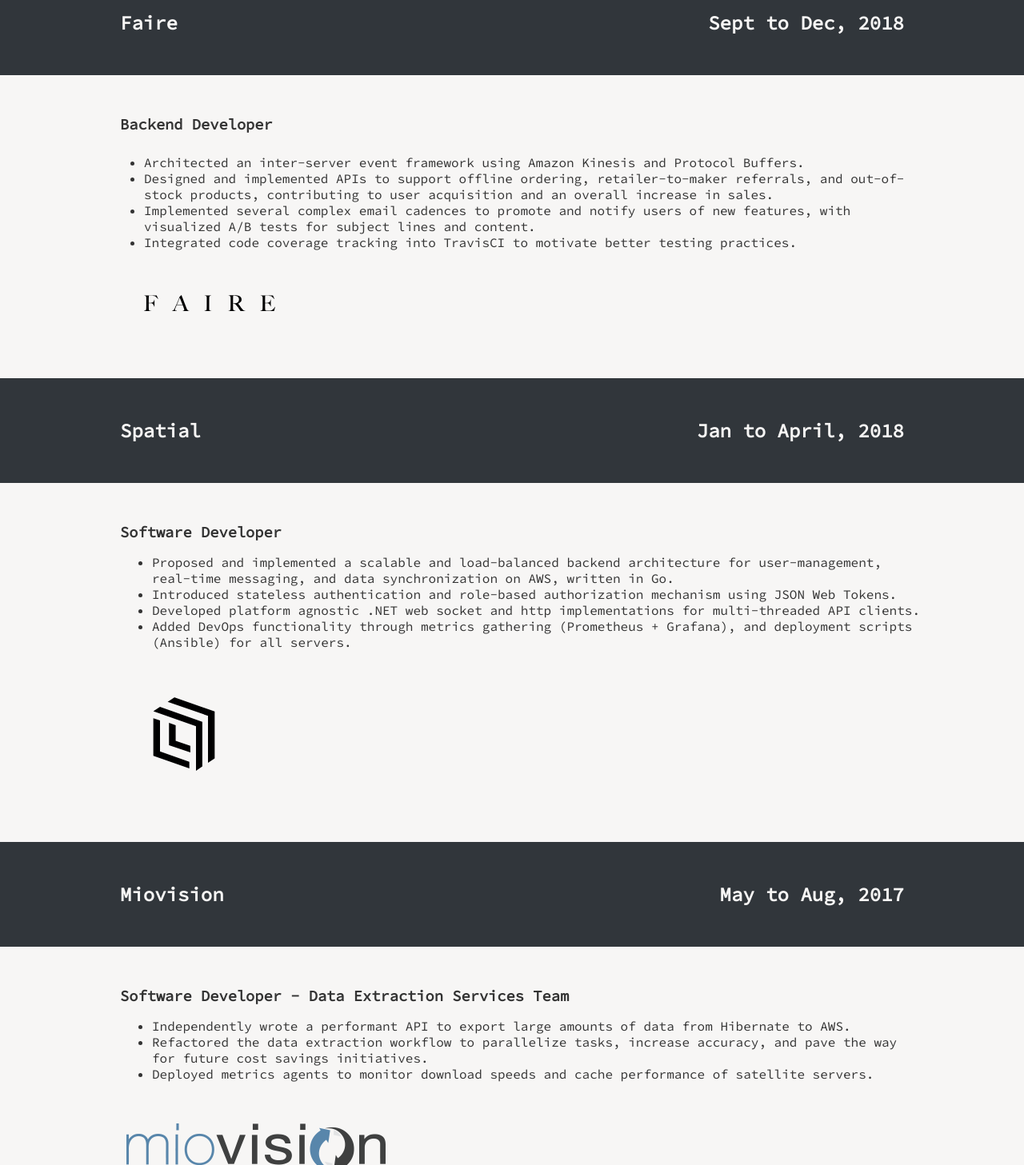
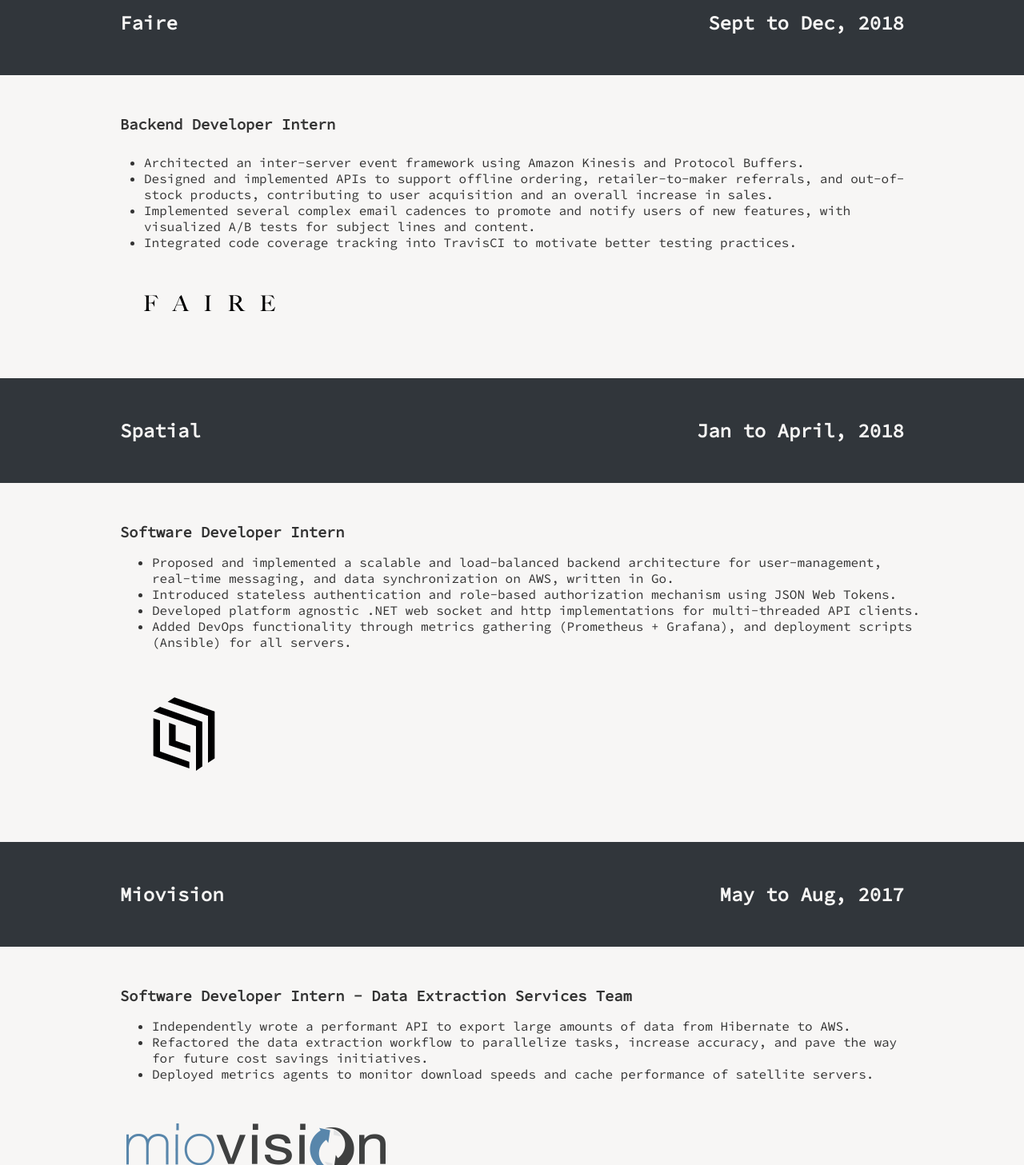
Before and after one commit to srhickma/personal-web, a plain HTML site: page pweb/public-html/index.html in a window 1280 px wide. Shown: the part 2104-3561 px from the top of the page at 80% size. Drawn offline with nearby package versions, Linux system fonts and the light colour scheme.

Commit message:
Fix intern designation

```diff
--- a/pweb/public-html/index.html
+++ b/pweb/public-html/index.html
@@ -135,7 +135,7 @@
                 <div class="layer">
                     <div class="experience">
                         <div class="experience-details">
-                            <h3 class="ten-zero-margin">Backend Developer</h3>
+                            <h3 class="ten-zero-margin">Backend Developer Intern</h3>
                         </div>
                         <ul>
                             <li>Architected an inter-server event framework using Amazon Kinesis and Protocol Buffers.</li>
@@ -163,7 +163,7 @@
                 <div class="layer">
                     <div class="experience">
                         <div class="experience-details">
-                            <h3 class="ten-zero-margin">Software Developer</h3>
+                            <h3 class="ten-zero-margin">Software Developer Intern</h3>
                             <ul>
                                 <li>Proposed and implemented a scalable and load-balanced backend architecture for user-management, real-time messaging, and data synchronization on AWS, written in Go.</li>
                                 <li>Introduced stateless authentication and role-based authorization mechanism using JSON Web Tokens.</li>
@@ -191,7 +191,7 @@
                 <div class="layer">
                     <div class="experience">
                         <div class="experience-details">
-                            <h3 class="ten-zero-margin">Software Developer - Data Extraction Services Team</h3>
+                            <h3 class="ten-zero-margin">Software Developer Intern - Data Extraction Services Team</h3>
                             <ul>
                                 <li>Independently wrote a performant API to export large amounts of data from Hibernate to AWS.</li>
                                 <li>Refactored the data extraction workflow to parallelize tasks, increase accuracy, and pave the way for future cost savings initiatives.</li>
```
